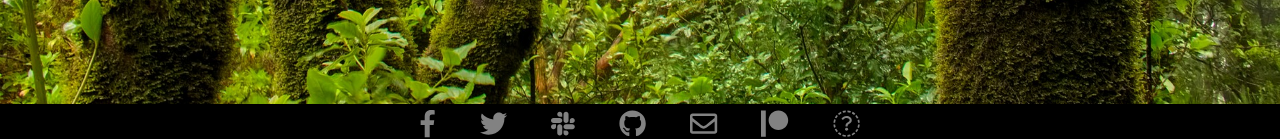
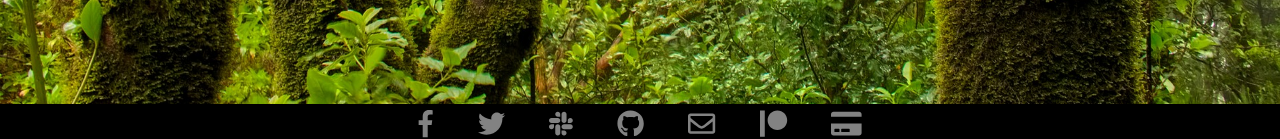
Before and after one commit to aletheia-foundation/aletheia-foundation.github.io, a Jekyll site: the page built from index.html, in a window 1280 px wide. Shown: the part 761-900 px from the top of the page. Built offline with Jekyll 4.4.1, drawn with Linux system fonts in a browser that asks for light colours; nearby versions of some CDN libraries.

Commit message:
Add card image in place of Flattr

```diff
--- a/_includes/footer.html
+++ b/_includes/footer.html
@@ -6,6 +6,6 @@
         <a href="https://github.com/aletheia-foundation"><i class="fab fa-github" aria-hidden="true"></i></a>
         <a href="mailto:contact@aletheia-foundation.io"><i class="far fa-envelope" aria-hidden="true"></i></a>
         <a href="https://www.patreon.com/Aletheia_f"><i class="fab fa-patreon" aria-hidden="true"></i></a>
-        <a href="https://flattr.com/@Aletheia"><i class="fab fa-flattr" aria-hidden="true"></i></a>
+        <a href="https://flattr.com/@Aletheia"><i class="fas fa-credit-card" aria-hidden="true"></i></a>
     </div>
 </footer>
```
